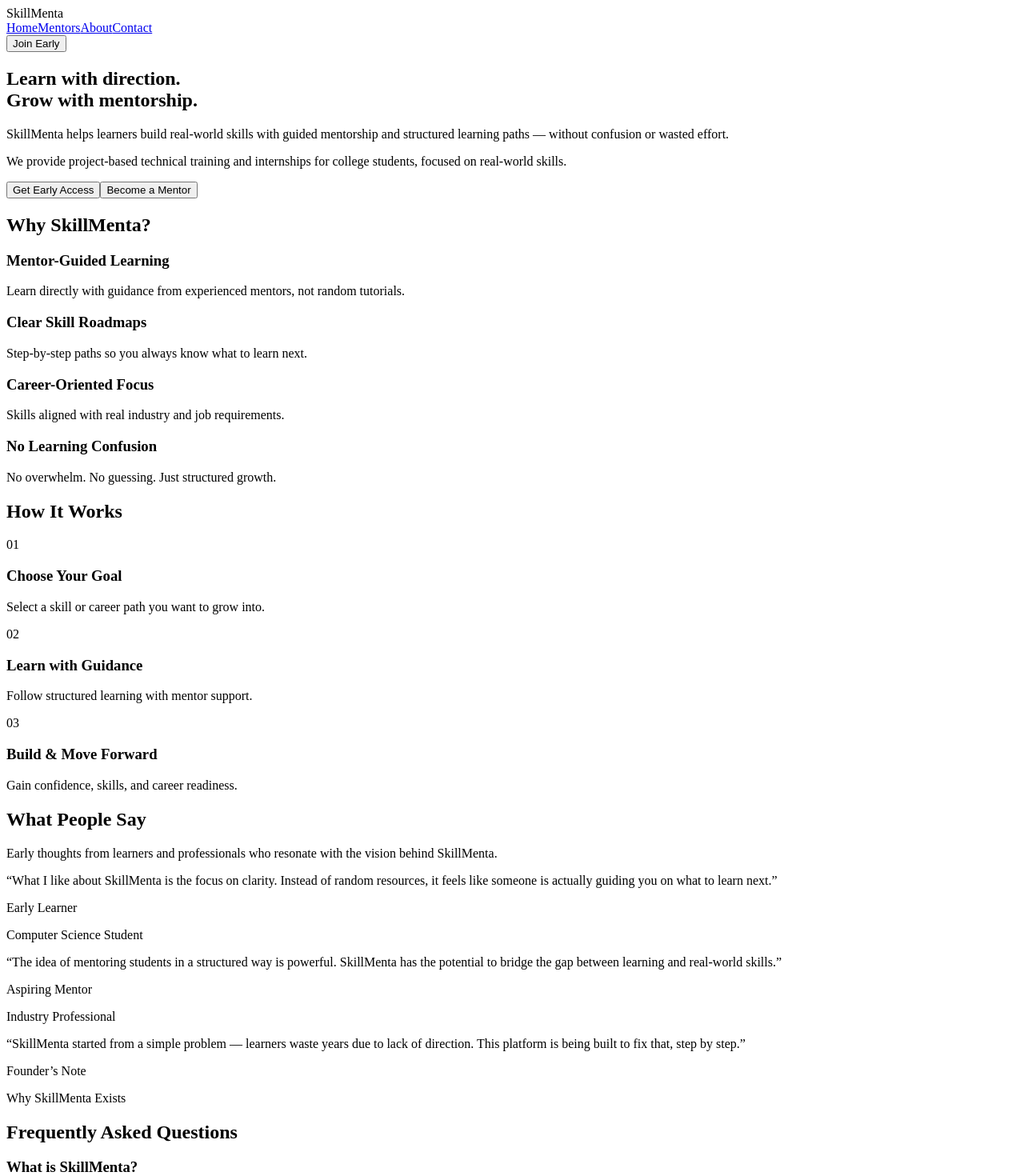
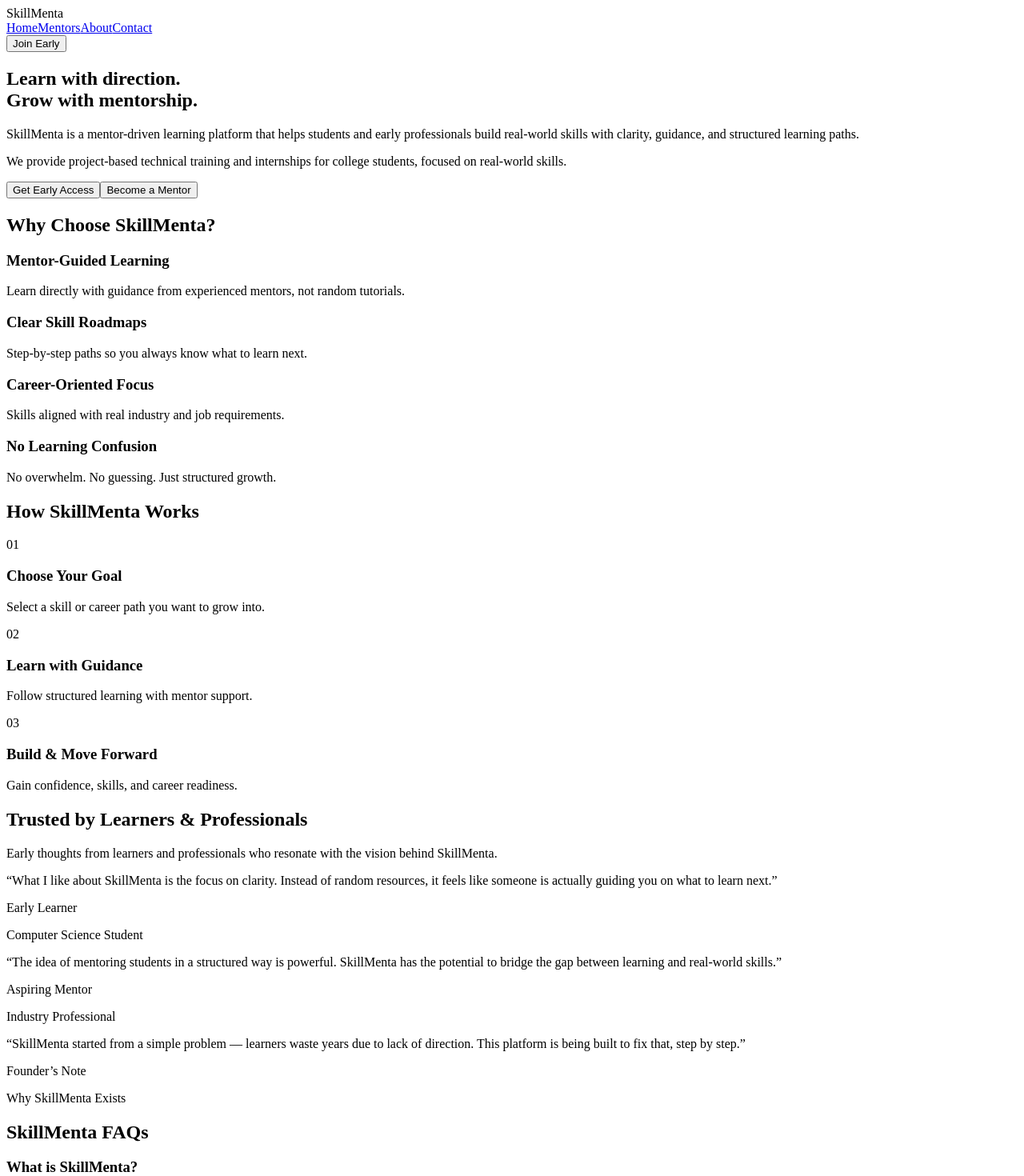
Before and after one commit to TheOwaisLone/skillmenta, a React (Vite) app: page / in a window 1280 px wide. Shown: the top 1470 px of the page at 80% size. Built offline with nearby package versions, Linux system fonts and the light colour scheme; the HTML template or start-up script is replaced by a standard one.

Commit message:
Improve SEO with proper heading structure and clearer content

```diff
--- a/src/components/FAQ.jsx
+++ b/src/components/FAQ.jsx
@@ -25,9 +25,7 @@ export default function FAQ() {
   return (
     <section className="bg-slate-900 py-24 text-white fade-in">
       <div className="max-w-4xl mx-auto px-6">
-        <h2 className="text-3xl font-bold text-center">
-          Frequently Asked <span className="text-indigo-400">Questions</span>
-        </h2>
+        <h2 className="text-3xl font-bold text-center">SkillMenta FAQs</h2>
 
         <div className="mt-16 space-y-6">
           {faqs.map((item, i) => (
--- a/src/components/Features.jsx
+++ b/src/components/Features.jsx
@@ -22,7 +22,7 @@ export default function Features() {
     <section className="bg-slate-900 py-24 text-white fade-in">
       <div className="max-w-7xl mx-auto px-6">
         <h2 className="text-3xl font-bold text-center">
-          Why Skill<span className="text-indigo-400">Menta</span>?
+          Why Choose <span className="text-indigo-400">SkillMenta</span>?
         </h2>
 
         <div className="mt-16 grid gap-8 md:grid-cols-2 lg:grid-cols-4">
--- a/src/components/Hero.jsx
+++ b/src/components/Hero.jsx
@@ -2,17 +2,18 @@ export default function Hero() {
   return (
     <section className="min-h-screen flex items-center justify-center bg-slate-950 text-white pt-16 fade-in">
       <div className="max-w-4xl text-center px-6">
-        <h1 className="text-4xl md:text-6xl font-bold leading-tight">
+        <h1 className="text-4xl md:text-6xl lg:text-7xl font-bold leading-tight">
           Learn with <span className="text-indigo-400">direction</span>.<br />
           Grow with <span className="text-sky-400">mentorship</span>.
         </h1>
 
-        <p className="mt-6 text-lg text-slate-400">
-          SkillMenta helps learners build real-world skills with guided
-          mentorship and structured learning paths — without confusion or wasted
-          effort.
+        <p className="mt-6 text-lg text-slate-400 max-w-2xl mx-auto">
+          SkillMenta is a mentor-driven learning platform that helps students
+          and early professionals build real-world skills with clarity,
+          guidance, and structured learning paths.
         </p>
-        <p className="mt-6 text-lg text-slate-400">
+
+        <p className="mt-6 text-lg text-slate-400 max-w-2xl mx-auto">
           We provide project-based technical training and internships for
           college students, focused on real-world skills.
         </p>
--- a/src/components/HowItWorks.jsx
+++ b/src/components/HowItWorks.jsx
@@ -21,7 +21,7 @@ export default function HowItWorks() {
     <section className="bg-slate-950 py-24 text-white fade-in">
       <div className="max-w-7xl mx-auto px-6">
         <h2 className="text-3xl font-bold text-center">
-          How It <span className="text-sky-400">Works</span>
+          How SkillMenta <span className="text-sky-400">Works</span>
         </h2>
 
         <div className="mt-16 grid gap-12 md:grid-cols-3">
--- a/src/components/Testimonials.jsx
+++ b/src/components/Testimonials.jsx
@@ -24,7 +24,7 @@ export default function Testimonials() {
     <section className="bg-slate-950 py-24 text-white fade-in">
       <div className="max-w-7xl mx-auto px-6">
         <h2 className="text-3xl font-bold text-center">
-          What People <span className="text-indigo-400">Say</span>
+          Trusted by Learners & Professionals
         </h2>
 
         <p className="mt-4 text-center text-slate-400 max-w-2xl mx-auto">
--- a/src/components/Waitlist.jsx
+++ b/src/components/Waitlist.jsx
@@ -7,7 +7,7 @@ export default function Waitlist() {
         </h2>
 
         <p className="mt-4 text-slate-400 max-w-xl mx-auto">
-          We’re building the backend right now. Email-based early access is
+          We're building the backend right now. Email-based early access is
           coming soon.
         </p>
 
```
